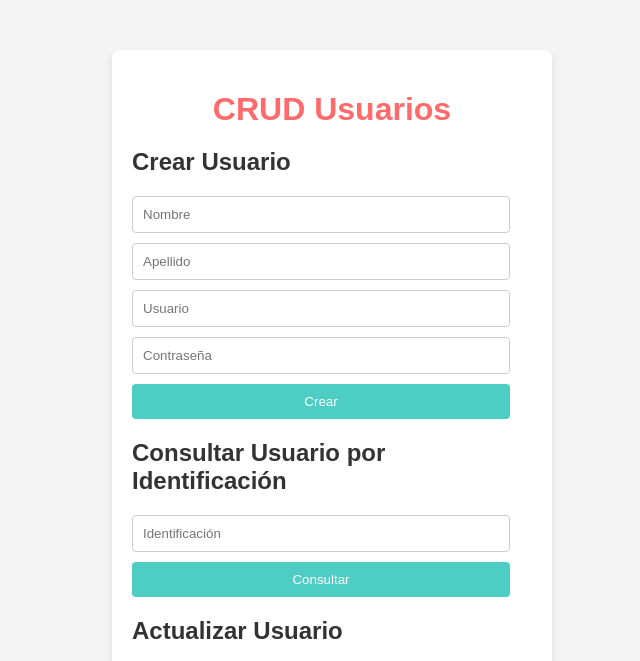
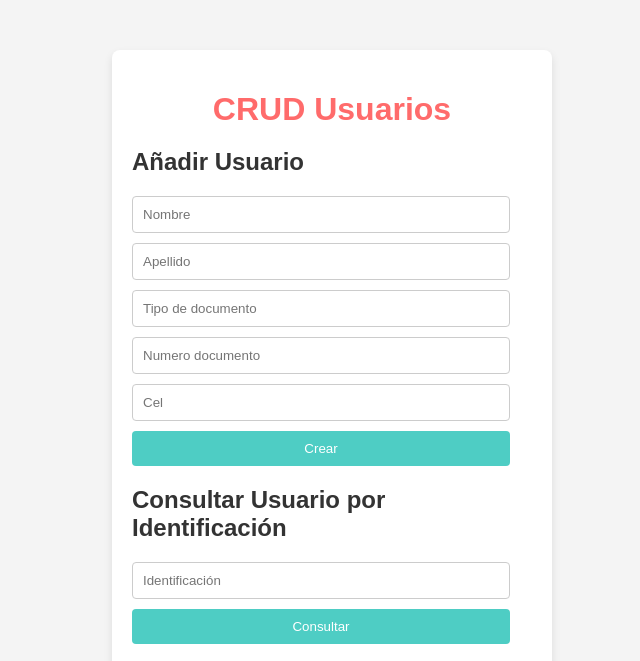
Before and after one commit to SteinDevlop/Hackathon, a Flask app: template templates/crud.html in a window 1280 px wide. Shown: the top 661 px of the page, without its empty margins (308-948 px from the left). Run offline with Flask 3, Linux system fonts and the light colour scheme; the template is opened without the code that fills it, so the values that code supplies are empty.

Commit message:
Actualización de Crud

```diff
--- a/templates/crud.html
+++ b/templates/crud.html
@@ -3,7 +3,7 @@
 <head>
     <meta charset="UTF-8">
     <meta name="viewport" content="width=device-width, initial-scale=1.0">
-    <title>CRUD Usuarios</title>
+    <title> CRUD </title>
     <link rel="stylesheet" href="styles.css">
 </head>
 <body>
@@ -11,11 +11,12 @@
         <h1>CRUD Usuarios</h1>
 
         <div id="create-user">
-            <h2>Crear Usuario</h2>
+            <h2> Añadir Usuario </h2>
             <input type="text" id="create-nombre" placeholder="Nombre">
             <input type="text" id="create-apellido" placeholder="Apellido">
-            <input type="text" id="create-usuario" placeholder="Usuario">
-            <input type="password" id="create-password" placeholder="Contraseña">
+            <input type="text" id="create-usuario" placeholder="Tipo de documento">
+            <input type="number" id="create-usuario" placeholder="Numero documento">
+            <input type="number" id="create-password" placeholder="Cel">
             <button id="create-button">Crear</button>
         </div>
 
```
